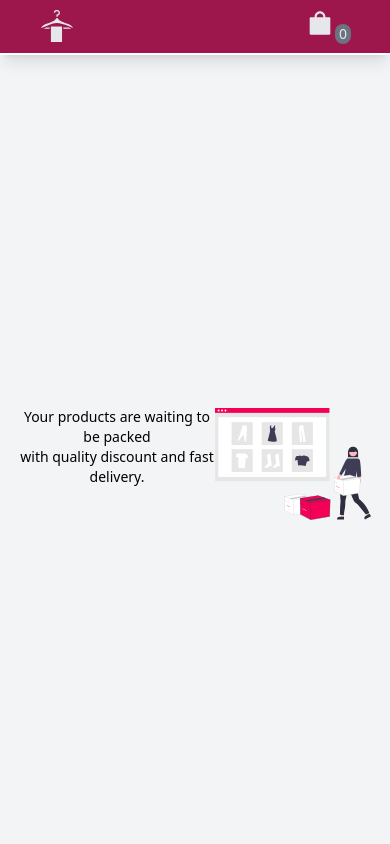
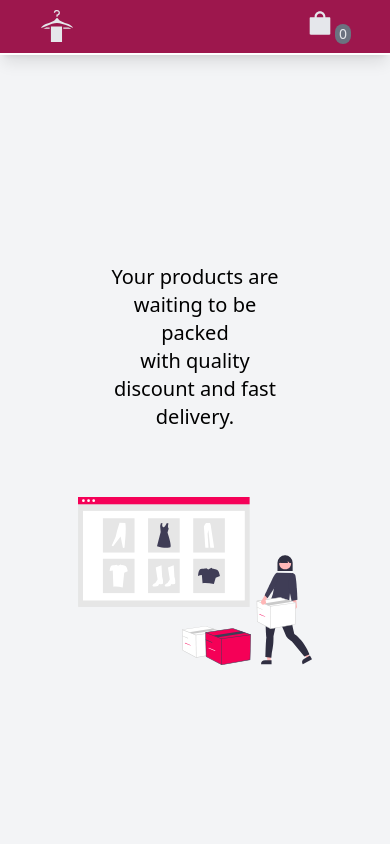
Before and after one commit to tugcan-kartal/Clothing-Store, a React (Create React App) app: page / in a window 390 px wide. Shown: the top 844 px of the page. Built offline with nearby package versions, Linux system fonts and the light colour scheme; no server answers; the HTML template or start-up script is replaced by a standard one.

Commit message:
all done

```diff
--- a/src/components/HeroSection.js
+++ b/src/components/HeroSection.js
@@ -3,15 +3,15 @@ import ShopIcon from "../static/shoppingapp.svg";
 
 const HeroSection = () => {
   return (
-    <div className='flex h-screen mt-[5vh] justify-center items-center w-full bg-gray-100'>
+    <div className='flex md:flex-row flex-col h-screen mt-[5vh] justify-center items-center w-full bg-gray-100'>
 
         <div className='w-[50vw] text-center sm:mb-[8vh] mb-[4vh]'>
-            <p className='xl:text-4xl sm:text-2xl text-sm'>Your products are waiting to be packed </p>
-            <p className='xl:text-4xl sm:text-2xl text-sm'>with quality discount and fast delivery.</p>
+            <p className='md:text-4xl text-xl'>Your products are waiting to be packed </p>
+            <p className='md:text-4xl text-xl'>with quality discount and fast delivery.</p>
         </div>
 
-        <div className='w-[40vw]'>
-            <img alt='not found' className='' src={ShopIcon}/>
+        <div className='md:w-[40vw] w-[50vw] pt-8 w-[60vw]'>
+            <img alt='not found' src={ShopIcon}/>
         </div>
 
     </div>
--- a/src/features/CardBox.js
+++ b/src/features/CardBox.js
@@ -27,13 +27,13 @@ const CardBox = () => {
       <div onClick={()=>dispatch(deleteCardBox())} className={`${screen} text-2xl flex justify-center text-pink-800 cursor-pointer`}><BsFillTrashFill /></div>
 
       {cardBox && cardBox.map((item,key)=>(
-        <div key={key} className="bg-white shadow-2xl w-[50vw] mx-auto mt-10">
+        <div key={key} className="bg-white shadow-2xl md:w-[50vw] mx-auto mt-10">
           <div className='text-center text-2xl font-semibold pt-2'> {item.title} </div>
-          <div> <img className='mx-auto w-[20vw] h-[45vh] mt-16 rounded-2xl' src={item.image} alt="not found"/> </div>
+          <div> <img className='mx-auto md:w-[20vw] md:h-[45vh] mt-16 rounded-2xl' src={item.image} alt="not found"/> </div>
           <div className='text-3xl font-bold text-center mt-16'> {item.price} $ </div>
-          <div className='flex justify-center gap-x-64'>
-            <button className='bg-gray-200 rounded-full p-1 my-2' onClick={()=>dispatch(addCardBox(item))}> <AiOutlinePlus /> </button>
-            <button className='bg-gray-200 rounded-full p-1 my-2' onClick={()=>dispatch(removeCardBox(item.id))}> <IoIosRemove /> </button>
+          <div className='flex justify-center gap-x-64 text-white'>
+            <button className='bg-pink-800 rounded-full p-1 my-2' onClick={()=>dispatch(addCardBox(item))}> <AiOutlinePlus /> </button>
+            <button className='bg-pink-800 rounded-full p-1 my-2' onClick={()=>dispatch(removeCardBox(item.id))}> <IoIosRemove /> </button>
           </div>
         </div>
       ))}
--- a/src/features/CardDetails.js
+++ b/src/features/CardDetails.js
@@ -14,7 +14,7 @@ const CardDetails = () => {
     <div className='flex flex-col mt-[10vh]'>
 
         <div>
-            <img className='w-[20vw] h-[45vh] m-auto' alt='not found' src={cartDetails.image}/>
+            <img className='md:w-[20vw] md:h-[45vh] m-auto md:scale-100 scale-50' alt='not found' src={cartDetails.image}/>
         </div>
 
         <div>
@@ -22,7 +22,7 @@ const CardDetails = () => {
                 <div className='text-3xl font-semibold mt-16'>{cartDetails.title}</div>
                 <div className='text-2xl w-[70vw] mx-auto mt-8'>{cartDetails.description}</div>
                 <div className='text-4xl font-bold my-2'>{cartDetails.price} $</div>
-                <button className='bg-gray-200 rounded-full p-1 my-2' onClick={()=>dispatch(addCardBox(cartDetails))}><AiOutlinePlus /></button>
+                <button className='bg-pink-800 text-white rounded-full p-1 my-2' onClick={()=>dispatch(addCardBox(cartDetails))}><AiOutlinePlus /></button>
             </div>
         </div>
 
--- a/src/features/ProductsView.js
+++ b/src/features/ProductsView.js
@@ -28,7 +28,7 @@ const ProductsView = () => {
 
         <div>
 
-            <div className='grid md:grid-cols-2 xl:grid-cols-3 w-[90vw] mx-auto my-[10vh]'>
+            <div className='grid grid-cols-1 md:grid-cols-2 xl:grid-cols-3 w-[90vw] mx-auto my-[10vh]'>
               {productsData.loading && "fetching data"}
               {productsData.error && "fetching error"}
               {productsData.products.length>0 &&
@@ -36,7 +36,7 @@ const ProductsView = () => {
 
                   <div key={key} className="relative flex flex-col my-4">
 
-                    <div className='border-2 w-[20vw] h-[45vh] overflow-hidden'><img className='scale-75 hover:scale-100 transition ease-in-out delay-150 ' alt='not found' src={val.image} /></div>
+                    <div className='md:ml-0 ml-16 md:border-2 w-[20vw] md:h-[45vh] overflow-hidden'><img className='scale-75 hover:scale-100 transition ease-in-out delay-150 ' alt='not found' src={val.image} /></div>
                     <div className='text-gray-400 text-lg my-2'>{val.category}</div>
                     <div className='text-md font-semibol'>{val.title}</div>
                     <div className='text-lg font-bold my-2'>${val.price}</div>
```
